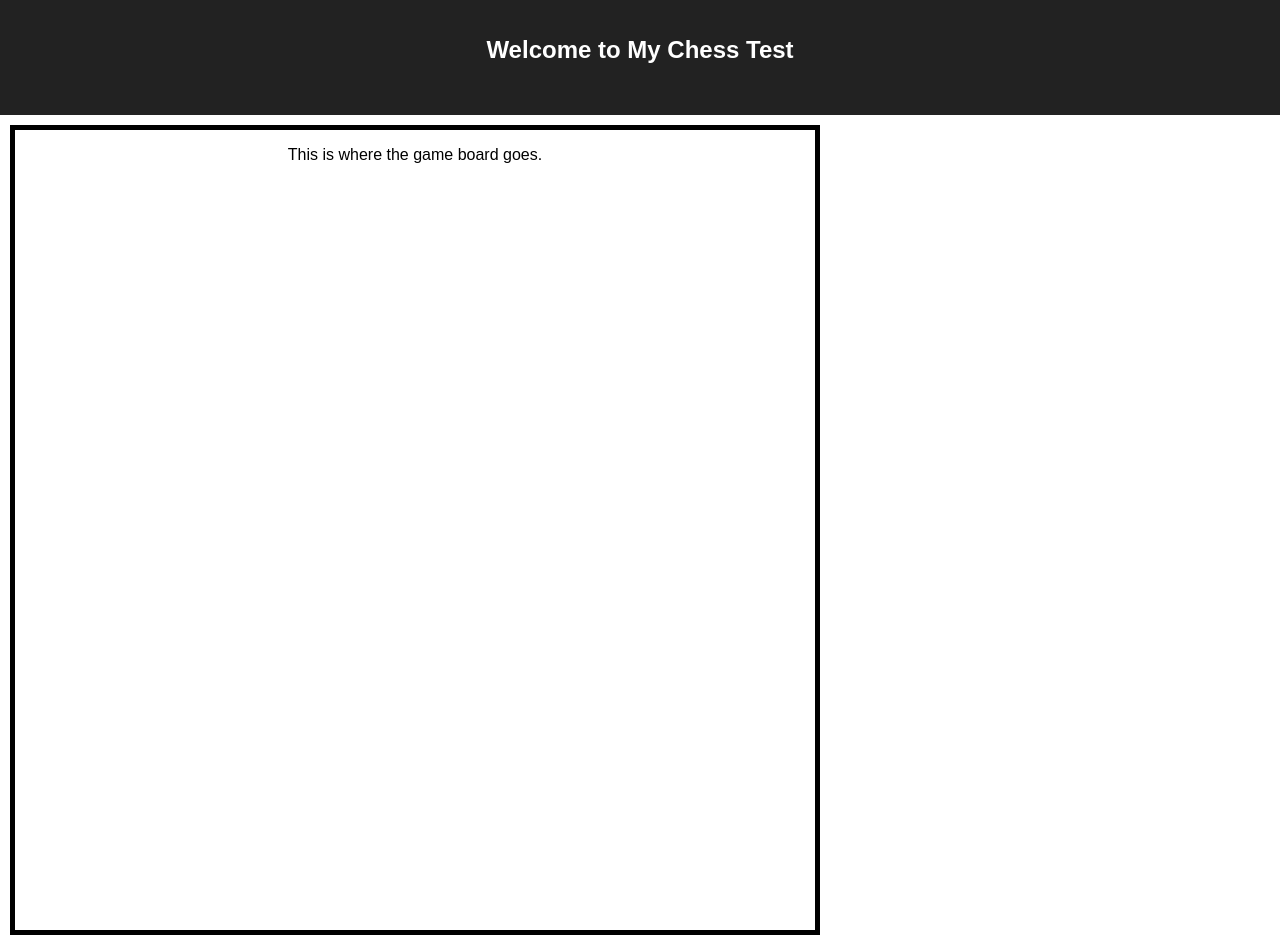
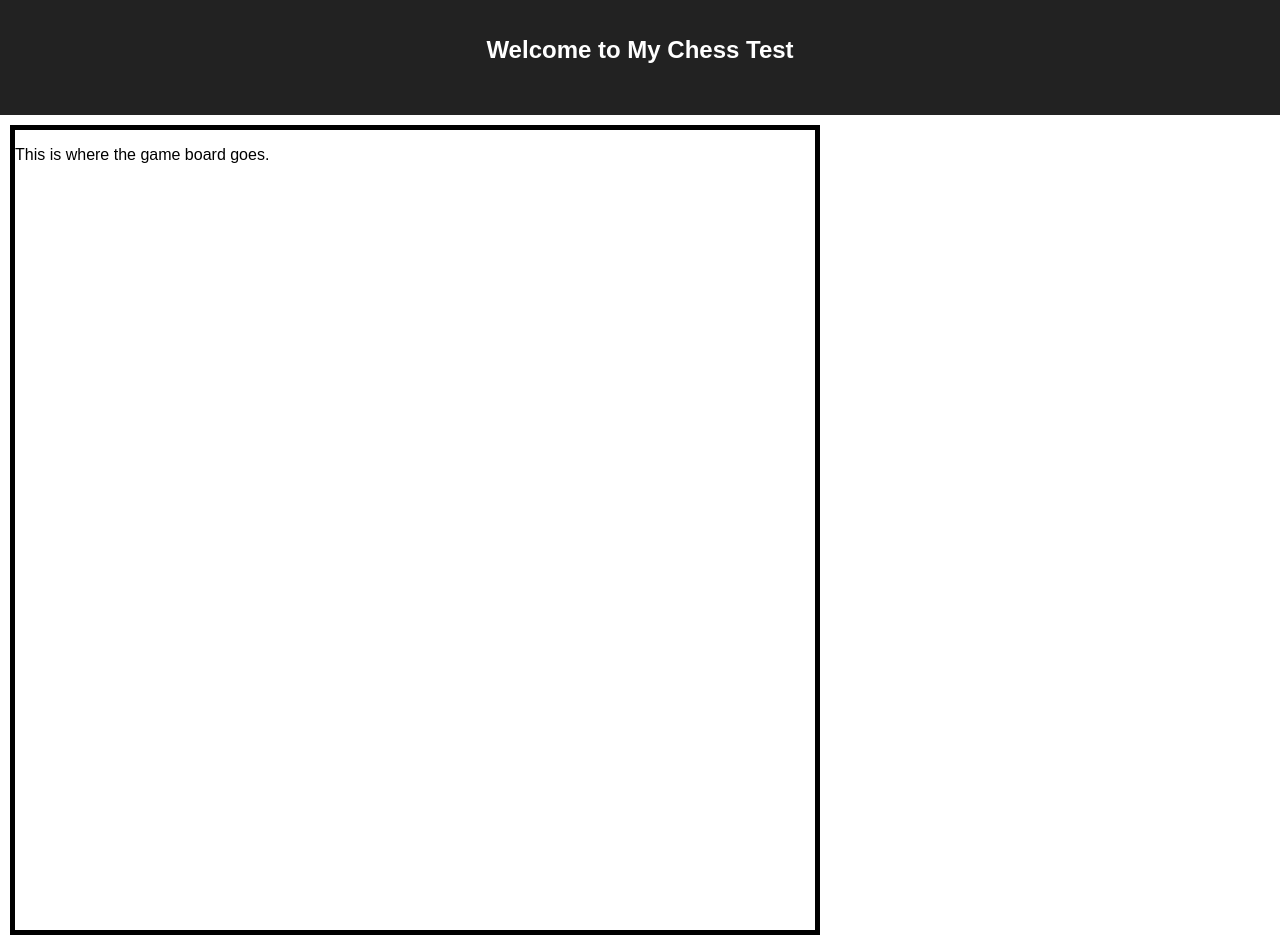
Before and after one commit to bigrocketgames/chess-test, a React (Create React App) app: page / in a window 1280 px wide. Built offline with nearby package versions, Linux system fonts and the light colour scheme.

Commit message:
feat:  Adding style to get the board to dispaly properly.

```diff
--- a/src/App.css
+++ b/src/App.css
@@ -22,4 +22,16 @@
   width: 800px;
   height: 800px;
   border: 5px black solid;
+  display: flex;
+  flex-flow: row wrap;
 }
+
+.space {
+  width: 98px;
+  height: 98px;
+  border: 1px black dashed;
+}
+
+.selected {
+  border: 1px green solid;
+}
```
